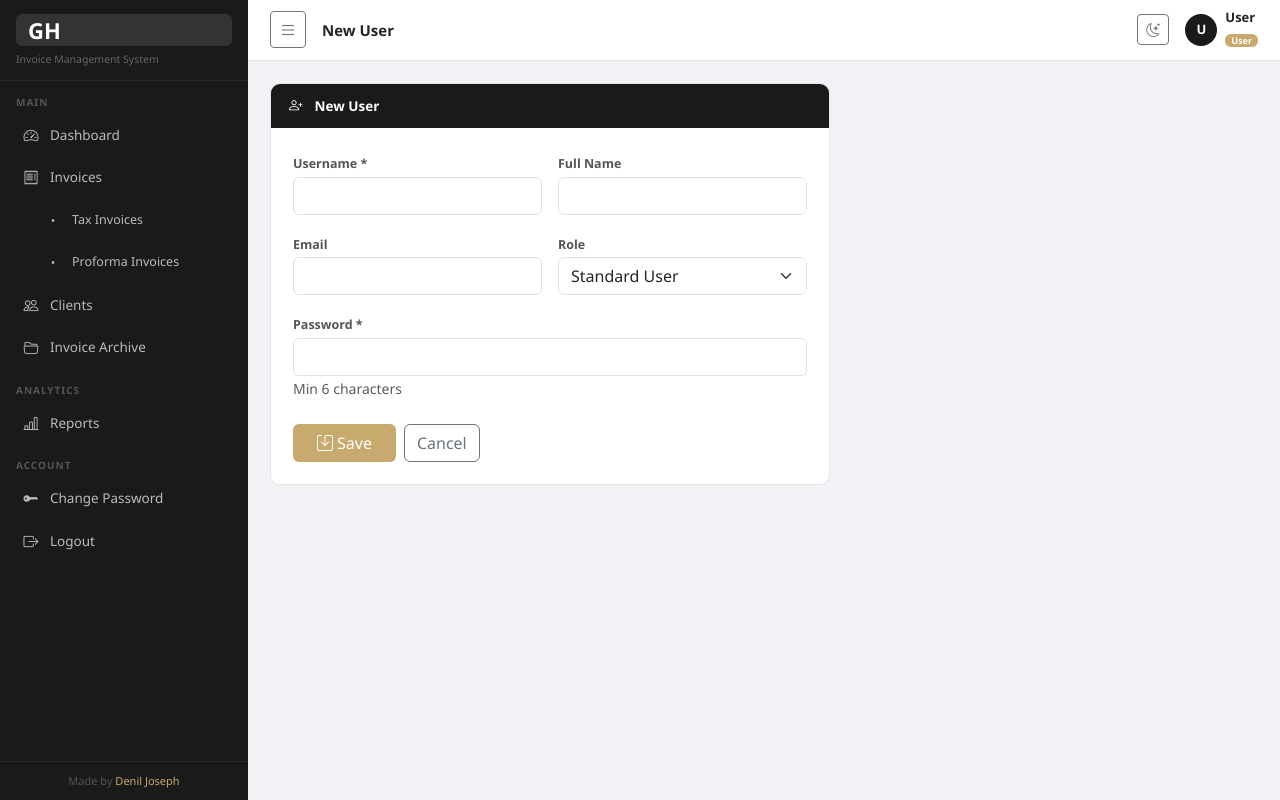
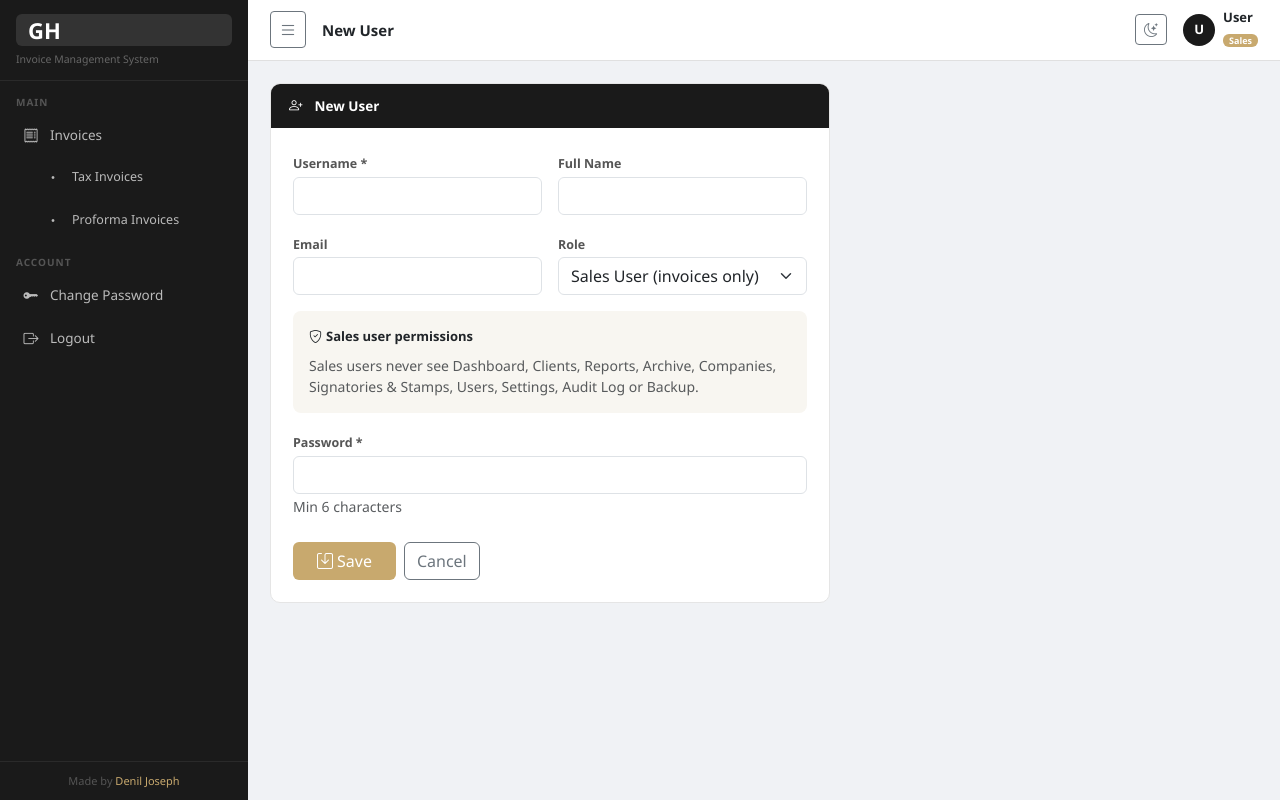
Before and after one commit to deniljoseph/gh-invoicing, a Flask app: template templates/user_form.html in a window 1280 px wide. Run offline with Flask 3, Linux system fonts and the light colour scheme; the template is opened without the code that fills it, so the values that code supplies are empty.

Commit message:
feat: Implement user permissions management and enhance UI for role-based access

```diff
--- a/app.py
+++ b/app.py
@@ -5,7 +5,7 @@ Multi-company | PostgreSQL (Railway) + SQLite (local) | UAE VAT
 import os, io, re, json, base64, secrets, zipfile
 from datetime import datetime, timedelta, timezone
 from functools import wraps
-from flask import (Flask, render_template, request, redirect, url_for,
+from flask import (Flask, g, render_template, request, redirect, url_for,
                    session, flash, jsonify, send_file, send_from_directory)
 from werkzeug.security import generate_password_hash, check_password_hash
 from werkzeug.utils import secure_filename
@@ -210,7 +210,8 @@ def init_db():
              ("invoices","converted_to_id","INTEGER"),("invoices","converted_to_number","TEXT"),
              ("invoices","converted_at","TEXT"),
              ("companies","bank_name","TEXT"),("companies","bank_iban","TEXT"),
-             ("companies","bank_account","TEXT"),("companies","bank_swift","TEXT")]
+             ("companies","bank_account","TEXT"),("companies","bank_swift","TEXT"),
+             ("users","permissions","TEXT")]
     for _t,_col,_typ in _migs:
         try:
             if USE_PG:
@@ -483,6 +484,71 @@ def dubai_time(value, fmt='%Y-%m-%d %H:%M'):
 
 app.jinja_env.filters['dubai'] = dubai_time
 
+# ── PERMISSIONS ────────────────────────────────────────────────────────────
+# Admin: everything.  Sales User (role 'user'): invoices only, with per-user switches below.
+INVOICE_PERMS = {
+    'inv_create':   'Create invoices (new, duplicate, convert Proforma to Tax)',
+    'inv_edit':     'Edit invoices',
+    'inv_delete':   'Delete invoices (and undo conversions)',
+    'inv_view_all': "See and manage other users' invoices (otherwise only their own)",
+}
+DEFAULT_PERMS = ['inv_create', 'inv_edit', 'inv_delete']
+SALES_ENDPOINTS = {
+    'index', 'login', 'logout', 'change_password', 'static',
+    'invoices', 'new_invoice', 'edit_invoice', 'view_invoice', 'delete_invoice',
+    'convert_to_tax', 'undo_convert', 'duplicate_invoice', 'download_pdf', 'preview_pdf',
+    'api_clients', 'api_stamps', 'api_company', 'api_next_inv_num',
+}
+ENDPOINT_PERM = {
+    'new_invoice': 'inv_create', 'duplicate_invoice': 'inv_create', 'convert_to_tax': 'inv_create',
+    'edit_invoice': 'inv_edit',
+    'delete_invoice': 'inv_delete', 'undo_convert': 'inv_delete',
+}
+
+def user_perms(role, raw):
+    if role == 'admin': return set(INVOICE_PERMS)
+    if raw is None: return set(DEFAULT_PERMS)
+    return {p for p in str(raw).split(',') if p in INVOICE_PERMS}
+
+@app.before_request
+def enforce_permissions():
+    """Secure by default: anything not on the sales allow-list is admin-only."""
+    ep = request.endpoint
+    if ep in (None, 'static', 'login') or 'user_id' not in session: return
+    conn = get_db()
+    u = conn.execute("SELECT id,role,is_active,permissions FROM users WHERE id=?", (session['user_id'],)).fetchone()
+    conn.close()
+    if not u or not u['is_active']:
+        session.clear(); flash('Your account is not active.', 'danger'); return redirect(url_for('login'))
+    session['role'] = u['role']
+    g.perms = user_perms(u['role'], u['permissions'])
+    if u['role'] == 'admin': return
+    need = ENDPOINT_PERM.get(ep)
+    if ep not in SALES_ENDPOINTS or (need and need not in g.perms):
+        flash('You do not have permission to do that.', 'danger')
+        return redirect(url_for('invoices'))
+
+@app.context_processor
+def inject_perms():
+    def can(p): return session.get('role') == 'admin' or p in getattr(g, 'perms', ())
+    return dict(can=can)
+
+def can_see_all_invoices():
+    return session.get('role') == 'admin' or 'inv_view_all' in getattr(g, 'perms', ())
+
+def invoice_allowed(iid):
+    """Admins / 'see all' users: any invoice. Others: only invoices they created."""
+    if can_see_all_invoices(): return True
+    conn = get_db(); r = conn.execute("SELECT created_by FROM invoices WHERE id=?", (iid,)).fetchone(); conn.close()
+    return bool(r) and r['created_by'] == session.get('user_id')
+
+def _no_access():
+    flash('You do not have access to that invoice.', 'danger')
+    return redirect(url_for('invoices'))
+
+def home_url():
+    return url_for('dashboard') if session.get('role') == 'admin' else url_for('invoices')
+
 def login_req(f):
     @wraps(f)
     def d(*a, **k):
@@ -504,7 +570,7 @@ def admin_req(f):
 
 # ── AUTH ───────────────────────────────────────────────────────────────────
 @app.route('/')
-def index(): return redirect(url_for('dashboard') if 'user_id' in session else url_for('login'))
+def index(): return redirect(home_url() if 'user_id' in session else url_for('login'))
 
 @app.route('/login', methods=['GET','POST'])
 def login():
@@ -517,7 +583,7 @@ def login():
             session['full_name']=user['full_name'] or user['username']; session['role']=user['role']
             session.permanent='remember' in request.form
             conn2=get_db(); conn2.execute("UPDATE users SET last_login=CURRENT_TIMESTAMP WHERE id=?",(user['id'],)); conn2.commit(); conn2.close()
-            audit('LOGIN'); return redirect(url_for('dashboard'))
+            audit('LOGIN'); return redirect(home_url())
         flash('Invalid username or password.','danger')
     return render_template('login.html', s=gall())
 
@@ -574,6 +640,7 @@ def invoices():
     if q: base+=" AND (i.invoice_number LIKE ? OR i.client_name LIKE ?)"; params+=[f'%{q}%',f'%{q}%']
     if co_id: base+=" AND i.company_id=?"; params.append(co_id)
     if inv_type: base+=" AND i.invoice_type=?"; params.append(inv_type)
+    if not can_see_all_invoices(): base+=" AND i.created_by=?"; params.append(session.get('user_id'))
     base+=" ORDER BY i.id DESC"
     rows=conn.execute(base,params).fetchall()
     companies=conn.execute("SELECT * FROM companies WHERE is_active=1 ORDER BY sort_order").fetchall()
@@ -607,6 +674,7 @@ def new_invoice():
 @app.route('/invoices/<int:iid>/edit', methods=['GET','POST'])
 @login_req
 def edit_invoice(iid):
+    if not invoice_allowed(iid): return _no_access()
     s=gall(); conn=get_db()
     inv=conn.execute("SELECT * FROM invoices WHERE id=?",(iid,)).fetchone()
     if not inv: flash('Not found.','danger'); conn.close(); return redirect(url_for('invoices'))
@@ -749,6 +817,7 @@ def _save_inv_impl(iid,s,held):
 @app.route('/invoices/<int:iid>')
 @login_req
 def view_invoice(iid):
+    if not invoice_allowed(iid): return _no_access()
     conn=get_db()
     inv=conn.execute("SELECT i.*,c.name as co_name,c.code as co_code FROM invoices i LEFT JOIN companies c ON i.company_id=c.id WHERE i.id=?",(iid,)).fetchone()
     items=conn.execute("SELECT * FROM invoice_items WHERE invoice_id=? ORDER BY sr_no",(iid,)).fetchall()
@@ -764,6 +833,7 @@ def view_invoice(iid):
 @app.route('/invoices/<int:iid>/delete', methods=['POST'])
 @login_req
 def delete_invoice(iid):
+    if not invoice_allowed(iid): return _no_access()
     conn=get_db(); inv=conn.execute("SELECT invoice_number FROM invoices WHERE id=?",(iid,)).fetchone()
     conn.execute("UPDATE invoices SET status='deleted' WHERE id=?",(iid,)); conn.commit(); conn.close()
     if inv: audit('INVOICE_DELETED',inv['invoice_number'])
@@ -777,6 +847,7 @@ def _linked_tax(conn, inv):
 @app.route('/invoices/<int:iid>/convert-to-tax', methods=['POST'])
 @login_req
 def convert_to_tax(iid):
+    if not invoice_allowed(iid): return _no_access()
     """Create a NEW Tax Invoice from a Proforma. The proforma is kept untouched."""
     conn=get_db(); inv=conn.execute("SELECT * FROM invoices WHERE id=?",(iid,)).fetchone()
     if not inv or inv['status']!='active':
@@ -820,6 +891,7 @@ def convert_to_tax(iid):
 @app.route('/invoices/<int:iid>/undo-convert', methods=['POST'])
 @login_req
 def undo_convert(iid):
+    if not invoice_allowed(iid): return _no_access()
     """Undo a conversion: remove the Tax Invoice that was generated; the Proforma stays as it was."""
     conn=get_db(); inv=conn.execute("SELECT * FROM invoices WHERE id=?",(iid,)).fetchone()
     if not inv:
@@ -829,6 +901,8 @@ def undo_convert(iid):
     else:
         pro_id=inv['converted_from_id']; tax_id=iid
     tax=conn.execute("SELECT * FROM invoices WHERE id=?",(tax_id,)).fetchone() if tax_id else None
+    if tax and not can_see_all_invoices() and tax['created_by'] != session.get('user_id'):
+        conn.close(); return _no_access()
     if tax and not tax['converted_from_id']:
         conn.close(); flash('This Tax Invoice was not created from a Proforma.','warning'); return redirect(url_for('view_invoice',iid=iid))
     if tax:
@@ -848,6 +922,7 @@ def undo_convert(iid):
 @app.route('/invoices/<int:iid>/duplicate')
 @login_req
 def duplicate_invoice(iid):
+    if not invoice_allowed(iid): return _no_access()
     conn=get_db(); inv=conn.execute("SELECT * FROM invoices WHERE id=?",(iid,)).fetchone()
     items=conn.execute("SELECT * FROM invoice_items WHERE invoice_id=? ORDER BY sr_no",(iid,)).fetchall()
     if not inv: conn.close(); flash('Not found.','danger'); return redirect(url_for('invoices'))
@@ -886,6 +961,7 @@ def duplicate_invoice(iid):
 @app.route('/invoices/<int:iid>/pdf')
 @login_req
 def download_pdf(iid):
+    if not invoice_allowed(iid): return _no_access()
     conn=get_db(); inv=conn.execute("SELECT * FROM invoices WHERE id=?",(iid,)).fetchone(); conn.close()
     if not inv: flash('Not found.','danger'); return redirect(url_for('invoices'))
     p=inv['pdf_path']
@@ -896,6 +972,7 @@ def download_pdf(iid):
 @app.route('/invoices/<int:iid>/preview')
 @login_req
 def preview_pdf(iid):
+    if not invoice_allowed(iid): return _no_access()
     conn=get_db(); inv=conn.execute("SELECT * FROM invoices WHERE id=?",(iid,)).fetchone(); conn.close()
     if not inv: return "Not found",404
     p=inv['pdf_path']
@@ -1459,7 +1536,7 @@ def set_default_stamp(sid):
 @admin_req
 def users():
     conn=get_db(); rows=conn.execute("SELECT * FROM users ORDER BY role,username").fetchall(); conn.close()
-    return render_template('users.html', users=rows, s=gall())
+    return render_template('users.html', users=rows, s=gall(), perm_defs=INVOICE_PERMS, user_perms=user_perms)
 
 @app.route('/users/new', methods=['GET','POST'])
 @admin_req
@@ -1467,14 +1544,16 @@ def new_user():
     if request.method=='POST':
         f=request.form; conn=get_db()
         try:
-            _u_sql = "INSERT INTO users(username,password_hash,full_name,email,role) VALUES(%s,%s,%s,%s,%s)" if USE_PG else "INSERT INTO users(username,password_hash,full_name,email,role) VALUES(?,?,?,?,?)"
+            _u_sql = "INSERT INTO users(username,password_hash,full_name,email,role,permissions) VALUES(%s,%s,%s,%s,%s,%s)" if USE_PG else "INSERT INTO users(username,password_hash,full_name,email,role,permissions) VALUES(?,?,?,?,?,?)"
+            role=f.get('role','user') if f.get('role') in ('admin','user') else 'user'
             conn.execute(_u_sql,
-                         (f.get('username'),generate_password_hash(f.get('password','')),f.get('full_name'),f.get('email'),f.get('role','user')))
+                         (f.get('username'),generate_password_hash(f.get('password','')),f.get('full_name'),f.get('email'),role,
+                          ','.join(p for p in INVOICE_PERMS if p in f.getlist('perm'))))
             conn.commit(); audit('USER_CREATED',f.get('username')); flash('User created.','success')
         except Exception as e: flash(f'Error: {e}','danger')
         finally: conn.close()
         return redirect(url_for('users'))
-    return render_template('user_form.html', u=None, mode='new', s=gall())
+    return render_template('user_form.html', u=None, mode='new', s=gall(), perm_defs=INVOICE_PERMS, u_perms=set(DEFAULT_PERMS))
 
 @app.route('/users/<int:uid>/edit', methods=['GET','POST'])
 @admin_req
@@ -1482,12 +1561,16 @@ def edit_user(uid):
     conn=get_db(); u=conn.execute("SELECT * FROM users WHERE id=?",(uid,)).fetchone()
     if request.method=='POST':
         f=request.form
-        conn.execute("UPDATE users SET full_name=?,email=?,role=?,is_active=? WHERE id=?",
-                     (f.get('full_name'),f.get('email'),f.get('role'),1 if f.get('is_active') else 0,uid))
+        role=f.get('role') if f.get('role') in ('admin','user') else 'user'
+        active=1 if f.get('is_active') else 0
+        if uid==session.get('user_id'): role='admin'; active=1      # never lock yourself out
+        conn.execute("UPDATE users SET full_name=?,email=?,role=?,is_active=?,permissions=? WHERE id=?",
+                     (f.get('full_name'),f.get('email'),role,active,
+                      ','.join(p for p in INVOICE_PERMS if p in f.getlist('perm')),uid))
         if f.get('password'): conn.execute("UPDATE users SET password_hash=? WHERE id=?",(generate_password_hash(f.get('password')),uid))
         conn.commit(); conn.close(); audit('USER_EDITED',f.get('full_name')); flash('Updated.','success')
         return redirect(url_for('users'))
-    conn.close(); return render_template('user_form.html', u=u, mode='edit', s=gall())
+    conn.close(); return render_template('user_form.html', u=u, mode='edit', s=gall(), perm_defs=INVOICE_PERMS, u_perms=user_perms(u['role'],u['permissions']))
 
 @app.route('/users/<int:uid>/delete', methods=['POST'])
 @admin_req
--- a/templates/base.html
+++ b/templates/base.html
@@ -24,14 +24,19 @@
     <div class="sb-sub">Invoice Management System</div>
   </div>
   <div class="nl">Main</div>
+  {% if session.get('role') == 'admin' %}
   <a href="{{ url_for('dashboard') }}" class="sl {% if request.endpoint=='dashboard' %}on{% endif %}"><i class="bi bi-speedometer2"></i>Dashboard</a>
+  {% endif %}
   <a href="{{ url_for('invoices') }}" class="sl {% if 'invoice' in (request.endpoint or '') %}on{% endif %}"><i class="bi bi-receipt"></i>Invoices</a>
   <a href="{{ url_for('invoices') }}?type=TAX" class="sl" style="padding-left:36px;font-size:12.5px;"><i class="bi bi-dot"></i>Tax Invoices</a>
   <a href="{{ url_for('invoices') }}?type=PROFORMA" class="sl" style="padding-left:36px;font-size:12.5px;"><i class="bi bi-dot"></i>Proforma Invoices</a>
+  {% if can('inv_create') %}<a href="{{ url_for('new_invoice') }}" class="sl {% if request.endpoint=='new_invoice' %}on{% endif %}"><i class="bi bi-plus-circle"></i>New Invoice</a>{% endif %}
+  {% if session.get('role') == 'admin' %}
   <a href="{{ url_for('clients') }}" class="sl {% if 'client' in (request.endpoint or '') %}on{% endif %}"><i class="bi bi-people"></i>Clients</a>
   <a href="{{ url_for('archive') }}" class="sl {% if request.endpoint=='archive' %}on{% endif %}"><i class="bi bi-folder2-open"></i>Invoice Archive</a>
   <div class="nl">Analytics</div>
   <a href="{{ url_for('reports') }}" class="sl {% if request.endpoint=='reports' %}on{% endif %}"><i class="bi bi-bar-chart-line"></i>Reports</a>
+  {% endif %}
   {% if session.get('role') == 'admin' %}
   <div class="nl">Admin</div>
   <a href="{{ url_for('companies') }}" class="sl {% if 'compan' in (request.endpoint or '') %}on{% endif %}"><i class="bi bi-building"></i>Companies</a>
@@ -61,7 +66,7 @@
         </div>
         <div>
           <div style="font-size:13px;font-weight:600;line-height:1.2;">{{ session.get('full_name','User') }}</div>
-          <span class="badge" style="background:#c8a96e;font-size:9px;padding:2px 6px;">{{ session.get('role','user')|title }}</span>
+          <span class="badge" style="background:#c8a96e;font-size:9px;padding:2px 6px;">{{ 'Admin' if session.get('role')=='admin' else 'Sales' }}</span>
         </div>
       </div>
     </div>
--- a/templates/user_form.html
+++ b/templates/user_form.html
@@ -4,10 +4,20 @@
     <div class="col-md-6"><label class="form-label">Username *</label><input type="text" name="username" class="form-control" value="{{ u.username if u else '' }}" {{ 'readonly' if mode=='edit' else 'required' }}></div>
     <div class="col-md-6"><label class="form-label">Full Name</label><input type="text" name="full_name" class="form-control" value="{{ u.full_name if u else '' }}"></div>
     <div class="col-md-6"><label class="form-label">Email</label><input type="email" name="email" class="form-control" value="{{ u.email if u else '' }}"></div>
-    <div class="col-md-6"><label class="form-label">Role</label><select name="role" class="form-select"><option value="user" {{ 'selected' if u and u.role=='user' }}>Standard User</option><option value="admin" {{ 'selected' if u and u.role=='admin' }}>Administrator</option></select></div>
+    <div class="col-md-6"><label class="form-label">Role</label><select name="role" id="roleSel" class="form-select" onchange="togglePerms()"><option value="user" {{ 'selected' if not u or u.role=='user' }}>Sales User (invoices only)</option><option value="admin" {{ 'selected' if u and u.role=='admin' }}>Administrator (full access)</option></select></div>
+    <div class="col-12" id="permBox" style="display:none;">
+      <div class="p-3" style="background:#f8f6f1;border-radius:8px;">
+        <div class="fw-bold mb-2" style="font-size:13px;"><i class="bi bi-shield-check me-1"></i>Sales user permissions</div>
+        {% for key,label in perm_defs.items() %}
+        <div class="form-check mb-1"><input class="form-check-input" type="checkbox" name="perm" value="{{ key }}" id="p_{{ key }}" {{ 'checked' if key in u_perms }}><label class="form-check-label" for="p_{{ key }}" style="font-size:13px;">{{ label }}</label></div>
+        {% endfor %}
+        <small class="text-muted d-block mt-2">Sales users never see Dashboard, Clients, Reports, Archive, Companies, Signatories &amp; Stamps, Users, Settings, Audit Log or Backup.</small>
+      </div>
+    </div>
     <div class="col-12"><label class="form-label">{{ 'New Password (blank = no change)' if mode=='edit' else 'Password *' }}</label><input type="password" name="password" class="form-control" {{ '' if mode=='edit' else 'required' }} minlength="6"><small class="text-muted">Min 6 characters</small></div>
     {% if mode=='edit' %}<div class="col-12"><div class="form-check"><input class="form-check-input" type="checkbox" name="is_active" {{ 'checked' if u.is_active }}><label class="form-check-label">Account Active</label></div></div>{% endif %}
   </div>
   <div class="d-flex gap-2 mt-4"><button type="submit" class="btn ba px-4"><i class="bi bi-save me-1"></i>Save</button><a href="{{ url_for('users') }}" class="btn btn-outline-secondary">Cancel</a></div>
   </form>
-</div></div></div>{% endblock %}
+</div></div></div>
+<script>function togglePerms(){document.getElementById('permBox').style.display=document.getElementById('roleSel').value==='user'?'block':'none';}togglePerms();</script>{% endblock %}
--- a/templates/users.html
+++ b/templates/users.html
@@ -7,7 +7,7 @@
   <tbody>{% for u in users %}<tr>
     <td style="color:#aaa;font-size:12px;">{{ loop.index }}</td><td><strong>{{ u.username }}</strong></td>
     <td>{{ u.full_name or '—' }}</td><td style="font-size:12px;">{{ u.email or '—' }}</td>
-    <td><span class="badge" style="background:{{ '#c8a96e' if u.role=='admin' else '#6c757d' }};font-size:10px;">{{ u.role|title }}</span></td>
+    <td><span class="badge" style="background:{{ '#c8a96e' if u.role=='admin' else '#6c757d' }};font-size:10px;">{{ 'Admin' if u.role=='admin' else 'Sales' }}</span>{% if u.role!='admin' %}<div style="font-size:10.5px;color:#888;margin-top:3px;">{% set up=user_perms(u.role,u.permissions) %}{% for k in perm_defs %}{% if k in up %}{{ {'inv_create':'Create','inv_edit':'Edit','inv_delete':'Delete','inv_view_all':'See all'}[k] }}{% if not loop.last %} · {% endif %}{% endif %}{% endfor %}</div>{% endif %}</td>
     <td><span class="{{ 'badge-on' if u.is_active else 'badge-off' }}">{{ 'Active' if u.is_active else 'Inactive' }}</span></td>
     <td style="font-size:11px;color:#888;">{{ u.last_login|dubai }}</td>
     <td><div class="d-flex gap-1"><a href="{{ url_for('edit_user',uid=u.id) }}" class="btn btn-sm bg"><i class="bi bi-pencil"></i></a>
```
Also changed, not shown: templates/invoice_view.html (+10 -10 lines), templates/invoices.html (+12 -12 lines).
